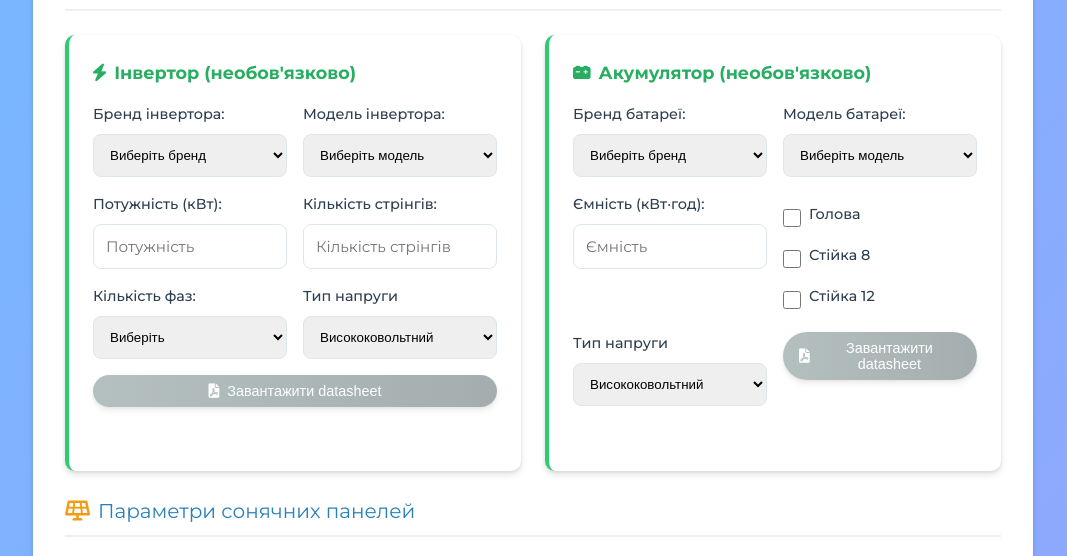
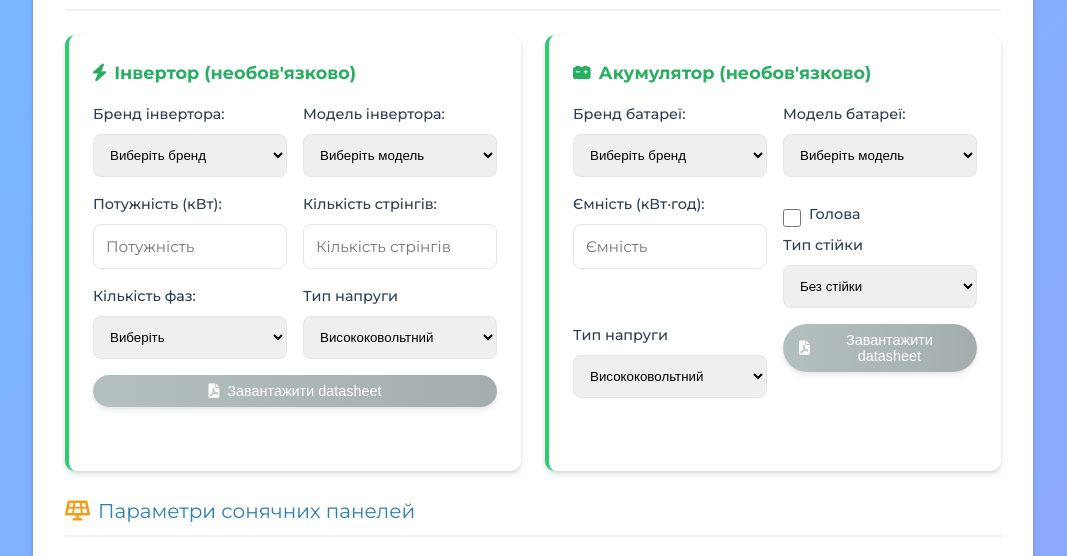
Before and after one commit to Rolandval/SolarCalc2, a Django app: page / in a window 1280 px wide. Shown: the part 289-845 px from the top of the page, without its empty margins (107-1174 px from the left). Run offline with Django 5.2, Linux system fonts and the light colour scheme; data comes from the database, SQL or seed files in the repository.

Commit message:
update battery stand

```diff
--- a/calculator/views.py
+++ b/calculator/views.py
@@ -1664,7 +1664,8 @@ def create_inverter(request):
             model = request.POST.get('model')
             power = float(request.POST.get('power'))
             phases_count = int(request.POST.get('phases_count'))
-            voltage_type = request.POST.get('voltage_type', '')
+            voltage_type = request.POST.get('voltage', '')
+            strings_count = request.POST.get('strings_count')
 
             # Створення нового інвертора
             inverter = Inverters(
@@ -1672,7 +1673,8 @@ def create_inverter(request):
                 model=model,
                 power=power,
                 phases_count=phases_count,
-                voltage_type=voltage_type
+                voltage_type=voltage_type,
+                strings_count=strings_count if strings_count else None,
             )
             inverter.save()
 
@@ -1713,7 +1715,7 @@ def create_battery(request):
             capacity = float(request.POST.get('capacity'))
             is_head = 'is_head' in request.POST
             is_stand = False
-            voltage_type = request.POST.get('voltage_type')
+            voltage_type = request.POST.get('voltage')
 
             # Створення нової батареї
             battery = Batteries(
--- a/static/js/index.js
+++ b/static/js/index.js
@@ -76,6 +76,8 @@ function updateInverterOptions() {
         document.getElementById('inverter_power').value = '';
         document.getElementById('inverter_power').readOnly = false;
         document.getElementById('inverter_phases').value = '1';
+        document.getElementById('strings_count').value = '';
+        document.getElementById('strings_count').removeAttribute('max');
     } else {
         customInverterContainer.style.display = 'none';
         modelSelect.disabled = false; // Активуємо стандартний select
@@ -91,6 +93,7 @@ function updateInverterOptions() {
                 option.dataset.power = model.power;
                 option.dataset.phases_count = model.phases_count;
                 option.dataset.voltage_type = model.voltage_type;
+                option.dataset.strings_count = model.strings_count;
                 modelSelect.appendChild(option);
             });
         }
@@ -103,6 +106,7 @@ function updateInverterDetails() {
     const selectedOption = modelSelect.options[modelSelect.selectedIndex];
     const datasheetBtn = document.getElementById('inverter-datasheet-btn');
     const voltageSelect = document.getElementById('inverter_voltage');
+    const stringsCountInput = document.getElementById('strings_count');
 
     if (selectedOption && selectedOption.value) {
         // Оновлюємо деталі інвертора
@@ -118,6 +122,15 @@ function updateInverterDetails() {
             voltageSelect.disabled = false;
         }
 
+        // Оновлюємо кількість стрінгів
+        if (selectedOption.dataset.strings_count && selectedOption.dataset.strings_count !== "null") {
+            stringsCountInput.value = selectedOption.dataset.strings_count;
+            stringsCountInput.max = selectedOption.dataset.strings_count;
+        } else {
+            stringsCountInput.value = '';
+            stringsCountInput.removeAttribute('max');
+        }
+
         // Активуємо кнопку завантаження datasheet
         datasheetBtn.disabled = false;
 
@@ -128,6 +141,8 @@ function updateInverterDetails() {
         datasheetBtn.disabled = true;
         document.getElementById('inverter_power').readOnly = false;
         voltageSelect.disabled = false;
+        stringsCountInput.value = '';
+        stringsCountInput.removeAttribute('max');
     }
 }
 
--- a/templates/create_battery.html
+++ b/templates/create_battery.html
@@ -74,8 +74,8 @@
             </div>
 
             <div class="mb-3">
-                <label for="id_voltage" class="form-label">Тип напруги</label>
-                <select class="form-select" id="id_voltage" name="voltage">
+                <label for="voltage" class="form-label">Тип напруги</label>
+                <select class="form-select" id="voltage" name="voltage">
                     <option value="high">Висококовольтний</option>
                     <option value="low">Низькоковольтний</option>
                 </select>
--- a/templates/index.html
+++ b/templates/index.html
@@ -112,15 +112,17 @@
                                         <input type="checkbox" id="battery_is_head" name="battery_is_head">
                                         <label for="battery_is_head">Голова</label>
                                     </div>
-                                    <div class="checkbox-item">
-                                        <input type="checkbox" id="battery_is_stand_8" name="battery_is_stand_8">
-                                        <label for="battery_is_stand_8">Стійка 8</label>
-                                    </div>
-                                    <div class="checkbox-item">
-                                        <input type="checkbox" id="battery_is_stand_12" name="battery_is_stand_12">
-                                        <label for="battery_is_stand_12">Стійка 12</label>
-                                    </div>
+
                                 </div>
+                                <label for="battery_stand_type">Тип стійки</label>
+                                <select class="form-control" id="battery_stand_type" name="battery_stand_type" onchange="updateBatteryStandFields()">
+                                    <option value="none" selected>Без стійки</option>
+                                    <option value="battery_is_stand_8">Стійка 8 акум.</option>
+                                    <option value="battery_is_stand_12">Стійка 12 акум.</option>
+                                </select>
+                                <input type="hidden" id="battery_is_stand" name="battery_is_stand">
+                                <input type="hidden" id="battery_is_stand_8" name="battery_is_stand_8">
+                                <input type="hidden" id="battery_is_stand_12" name="battery_is_stand_12">
                             </div>
                             <div class="form-col">
                                 <label for="battery_voltage">Тип напруги</label>
@@ -344,6 +346,16 @@
         });
     </script>
 
+    <script>
+        function updateBatteryStandFields() {
+            const standType = document.getElementById('battery_stand_type').value;
+            document.getElementById('battery_is_stand').value = (standType !== 'none') ? 'on' : '';
+            document.getElementById('battery_is_stand_8').value = (standType === 'battery_is_stand_8') ? 'on' : '';
+            document.getElementById('battery_is_stand_12').value = (standType === 'battery_is_stand_12') ? 'on' : '';
+        }
+        document.addEventListener('DOMContentLoaded', updateBatteryStandFields);
+    </script>
+
     <script src="/static/js/index.js"></script>
 </body>
 </html>
```
Also changed, not shown: templates/create_inverter.html (+6 -1 lines).
